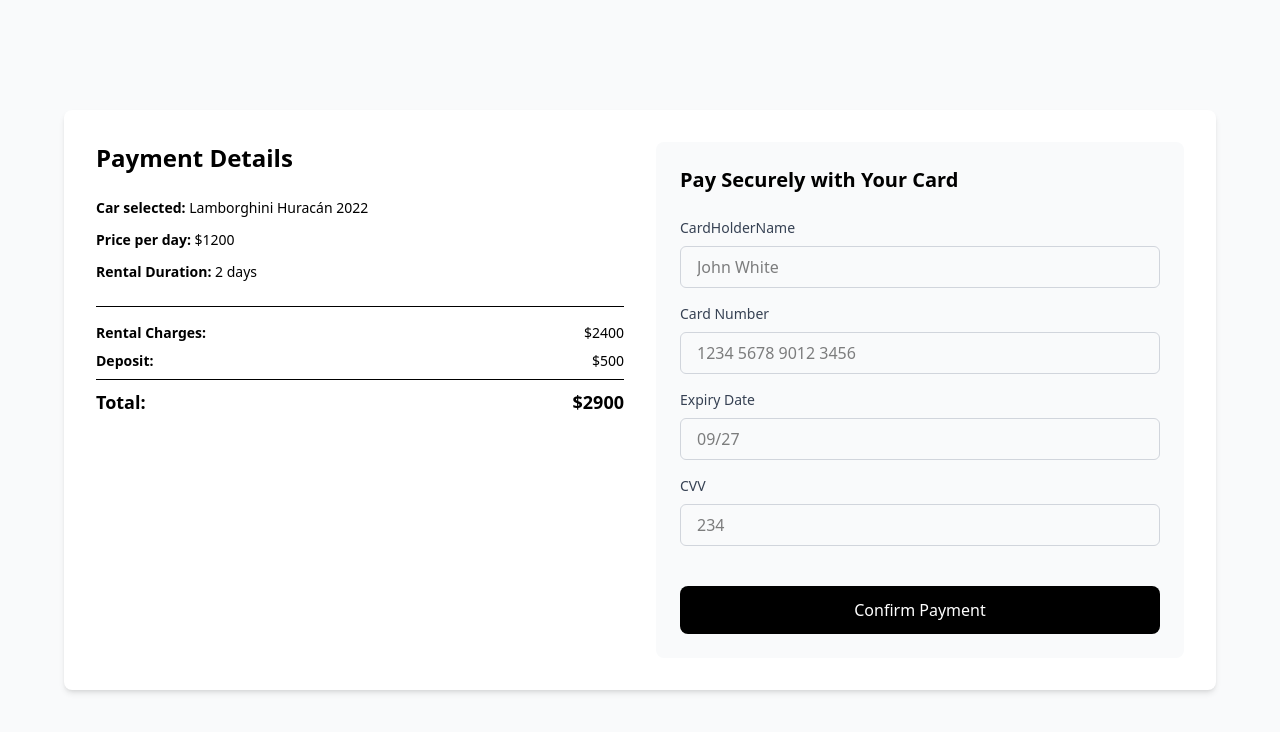
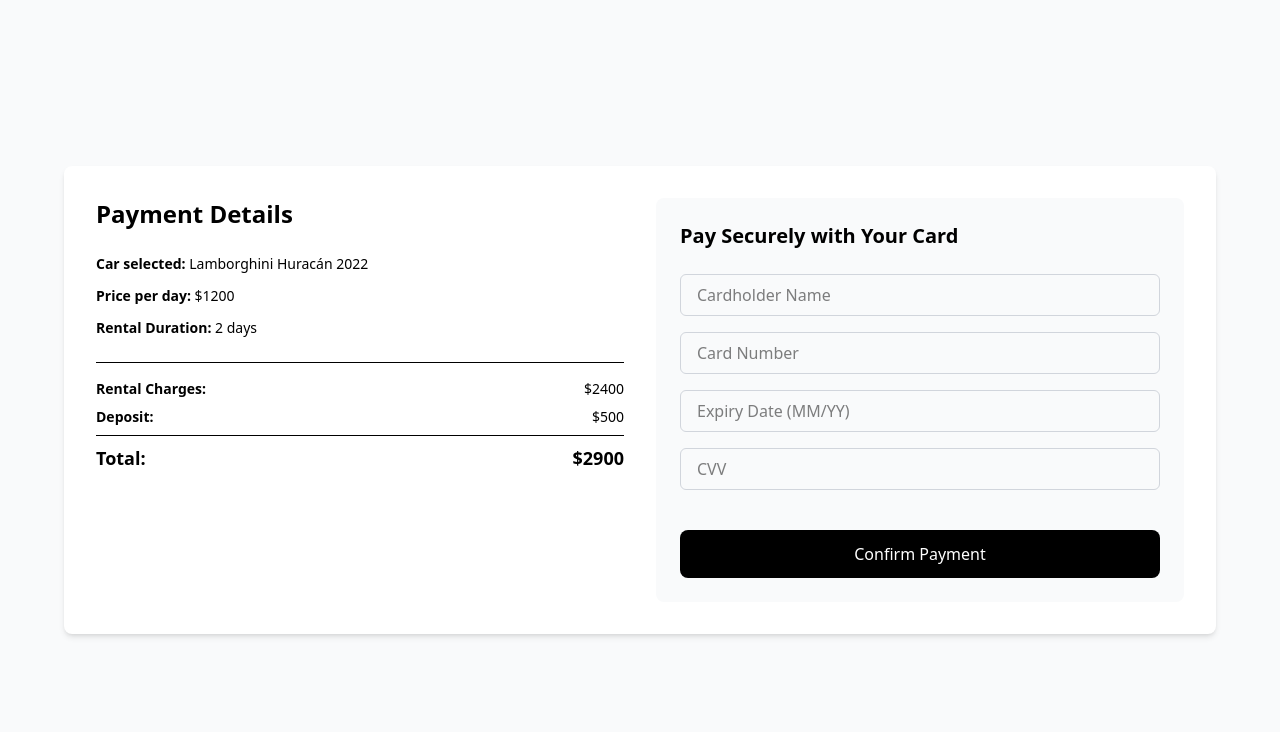
Before and after one commit to Wasem1209/team-miro, a Next.js app: page /payment in a window 1280 px wide. Shown: the top 732 px of the page. Built offline with nearby package versions, Linux system fonts and the light colour scheme.

Commit message:
Update page.tsx
Updated the payment page

```diff
--- a/src/app/payment/page.tsx
+++ b/src/app/payment/page.tsx
@@ -1,4 +1,4 @@
-"use client"
+"use client";
 import React, { useState } from "react";
 
 interface PaymentScreenProps {
@@ -27,13 +27,10 @@
 
   const handleConfirmPayment = () => {
     setIsProcessing(true);
-    // Simulate payment processing
     setTimeout(() => {
       setIsProcessing(false);
       setShowSuccessModal(true);
-      if (onPaymentSuccess) {
-        onPaymentSuccess();
-      }
+      onPaymentSuccess?.();
     }, 2000);
   };
 
@@ -44,7 +41,6 @@
           {/* Left Side - Payment Details */}
           <div>
             <h2 className="text-2xl font-bold mb-6">Payment Details</h2>
-
             <div className="space-y-3 mb-6">
               <p className="text-sm">
                 <span className="font-semibold">Car selected:</span> {carSelected}
@@ -56,7 +52,6 @@
                 <span className="font-semibold">Rental Duration:</span> {rentalDuration} days
               </p>
             </div>
-
             <div className="border-t pt-4 space-y-2">
               <div className="flex justify-between text-sm">
                 <span className="font-semibold">Rental Charges:</span>
@@ -76,61 +71,36 @@
           {/* Right Side - Card Payment Form */}
           <div className="bg-gray-50 rounded-lg p-6">
             <h2 className="text-xl font-bold mb-6">Pay Securely with Your Card</h2>
-
             <div className="space-y-4">
-              <div>
-                <label className="block text-sm font-medium text-gray-700 mb-2">
-                  CardHolderName
-                </label>
               <input
                 type="text"
+                placeholder="Cardholder Name"
                 value={cardholderName}
                 onChange={(e) => setCardholderName(e.target.value)}
-                  placeholder="John White"
                 className="w-full px-4 py-2 border border-gray-300 rounded-md focus:ring-2 focus:ring-black focus:border-transparent outline-none"
               />
-              </div>
-
-              <div>
-                <label className="block text-sm font-medium text-gray-700 mb-2">
-                  Card Number
-                </label>
               <input
                 type="text"
+                placeholder="Card Number"
                 value={cardNumber}
                 onChange={(e) => setCardNumber(e.target.value)}
-                  placeholder="1234 5678 9012 3456"
                 className="w-full px-4 py-2 border border-gray-300 rounded-md focus:ring-2 focus:ring-black focus:border-transparent outline-none"
               />
-              </div>
-
-              <div>
-                <label className="block text-sm font-medium text-gray-700 mb-2">
-                  Expiry Date
-                </label>
               <input
                 type="text"
+                placeholder="Expiry Date (MM/YY)"
                 value={expiryDate}
                 onChange={(e) => setExpiryDate(e.target.value)}
-                  placeholder="09/27"
                 className="w-full px-4 py-2 border border-gray-300 rounded-md focus:ring-2 focus:ring-black focus:border-transparent outline-none"
               />
-              </div>
-
-              <div>
-                <label className="block text-sm font-medium text-gray-700 mb-2">
-                  CVV
-                </label>
               <input
                 type="text"
+                placeholder="CVV"
                 value={cvv}
                 onChange={(e) => setCvv(e.target.value)}
-                  placeholder="234"
                 maxLength={3}
                 className="w-full px-4 py-2 border border-gray-300 rounded-md focus:ring-2 focus:ring-black focus:border-transparent outline-none"
               />
-              </div>
-
               <button
                 onClick={handleConfirmPayment}
                 disabled={isProcessing}
@@ -143,7 +113,7 @@
         </div>
       </div>
 
-      {/* Payment Processing Overlay */}
+      {/* Modals */}
       {isProcessing && (
         <div className="fixed inset-0 bg-black bg-opacity-50 flex items-center justify-center z-50">
           <div className="bg-white rounded-lg p-8 text-center">
@@ -153,7 +123,6 @@
         </div>
       )}
 
-      {/* Payment Success Modal */}
       {showSuccessModal && (
         <div className="fixed inset-0 bg-black bg-opacity-50 flex items-center justify-center p-4 z-50">
           <div className="bg-white rounded-2xl p-12 max-w-lg w-full relative">
@@ -161,32 +130,9 @@
               onClick={() => setShowSuccessModal(false)}
               className="absolute top-6 right-6 text-gray-400 hover:text-gray-600"
             >
-              <svg
-                className="w-6 h-6"
-                fill="none"
-                stroke="currentColor"
-                viewBox="0 0 24 24"
-              >
-                <path
-                  strokeLinecap="round"
-                  strokeLinejoin="round"
-                  strokeWidth={2}
-                  d="M6 18L18 6M6 6l12 12"
-                />
-              </svg>
+              ✕
             </button>
             <div className="text-center">
-              <div className="mx-auto flex items-center justify-center mb-6">
-                <svg
-                  className="w-24 h-24 text-green-500"
-                  fill="currentColor"
-                  viewBox="0 0 24 24"
-                >
-                  <path
-                    d="M9 16.17L4.83 12l-1.42 1.41L9 19 21 7l-1.41-1.41L9 16.17z"
-                  />
-                </svg>
-              </div>
               <h3 className="text-3xl font-bold text-gray-900 mb-3">
                 Payment Successful!
               </h3>
@@ -194,7 +140,7 @@
                 You have made a firm reservation
               </p>
               <p className="text-sm text-gray-600 mb-8">
-                Youll receive an email with your reservation details shortly
+                You'll receive an email with your reservation details shortly
               </p>
               <div className="flex gap-3">
                 <button
@@ -218,4 +164,7 @@
   );
 };
 
-export default PaymentScreen;
+//  For correction
+export default function PaymentPage() {
+  return <PaymentScreen />;
+}
```
Lines whose indentation alone changed are shown as unchanged.
